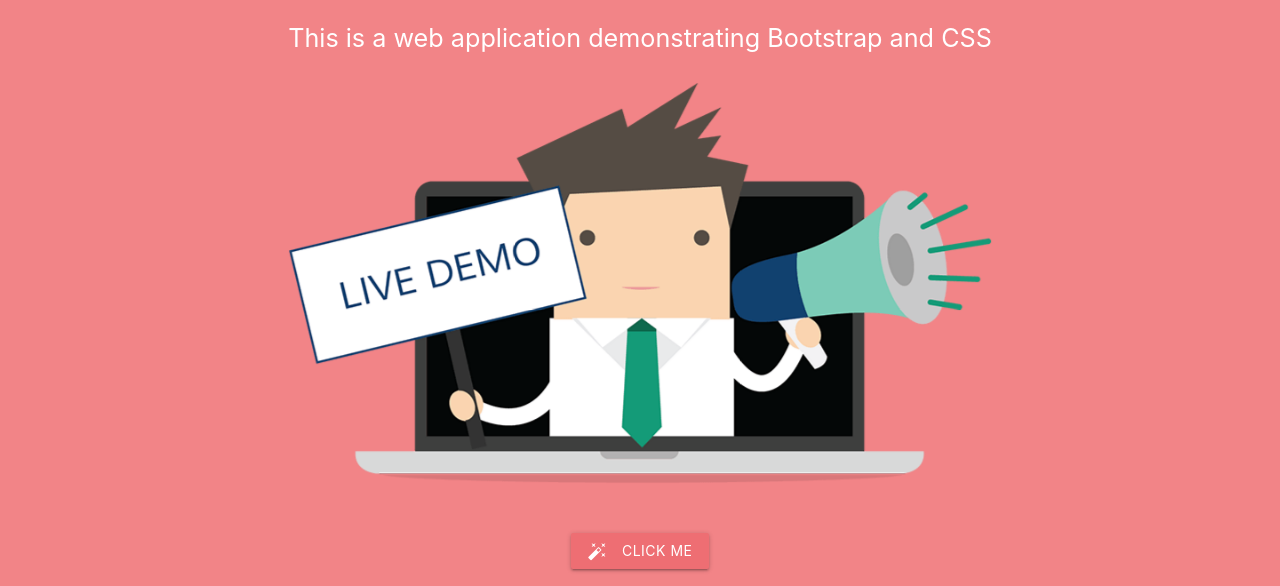
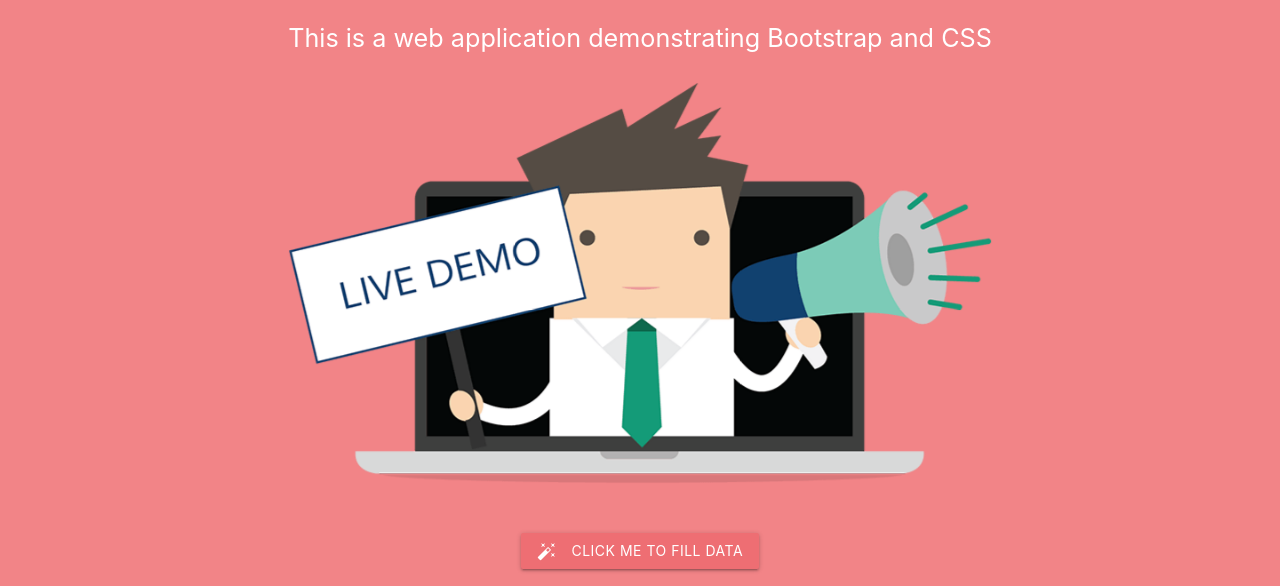
Before and after one commit to abhimanyu-rana/sit725-2022-t2-prac4, a website: page public/index.html in a window 1280 px wide. Shown: the part 180-766 px from the top of the page. Drawn offline with nearby package versions, Linux system fonts and the light colour scheme.

Commit message:
New Commit

```diff
--- a/public/index.html
+++ b/public/index.html
@@ -36,7 +36,7 @@
             <img class="materialboxed materialboxed-image" src="images/livedemo.png">
           </div>
           <div class="col s12 center-align">
-            <a class="waves-effect waves-light btn click-me-button modal-trigger" id="clickMeButton" data-target="modal1"><i class="material-icons left">auto_fix_high</i>Click Me</a>
+            <a class="waves-effect waves-light btn click-me-button modal-trigger" id="clickMeButton" data-target="modal1"><i class="material-icons left">auto_fix_high</i>Click Me to Fill Data</a>
           </div>
         </div>
         <div class="row" id="card-section">
```
